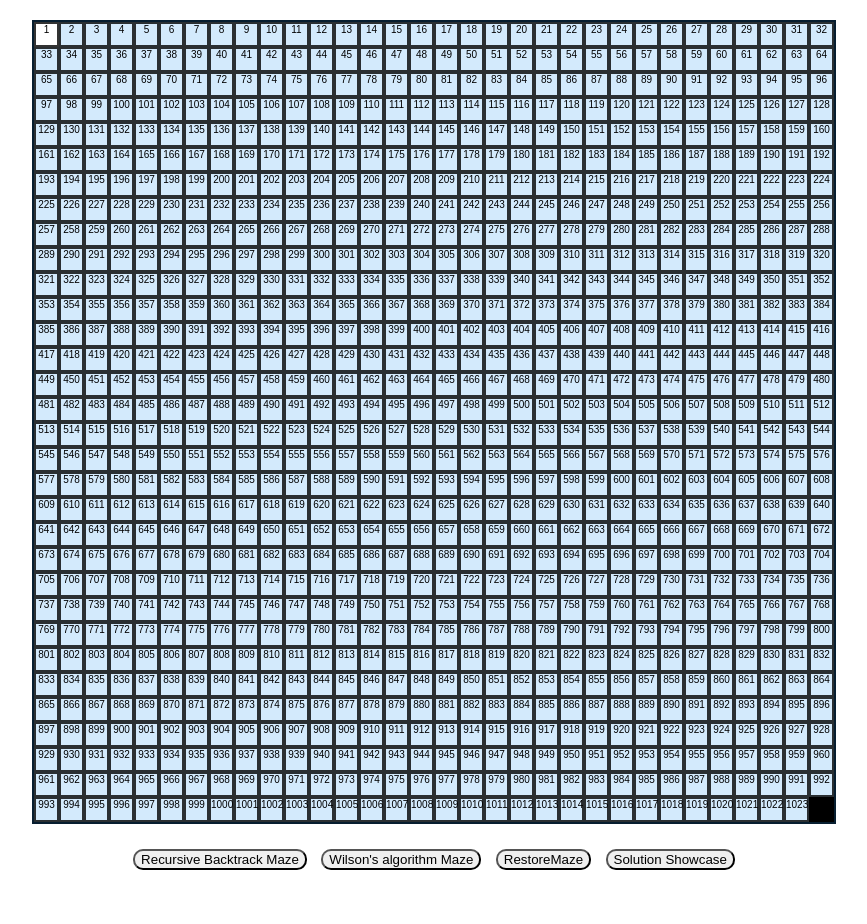
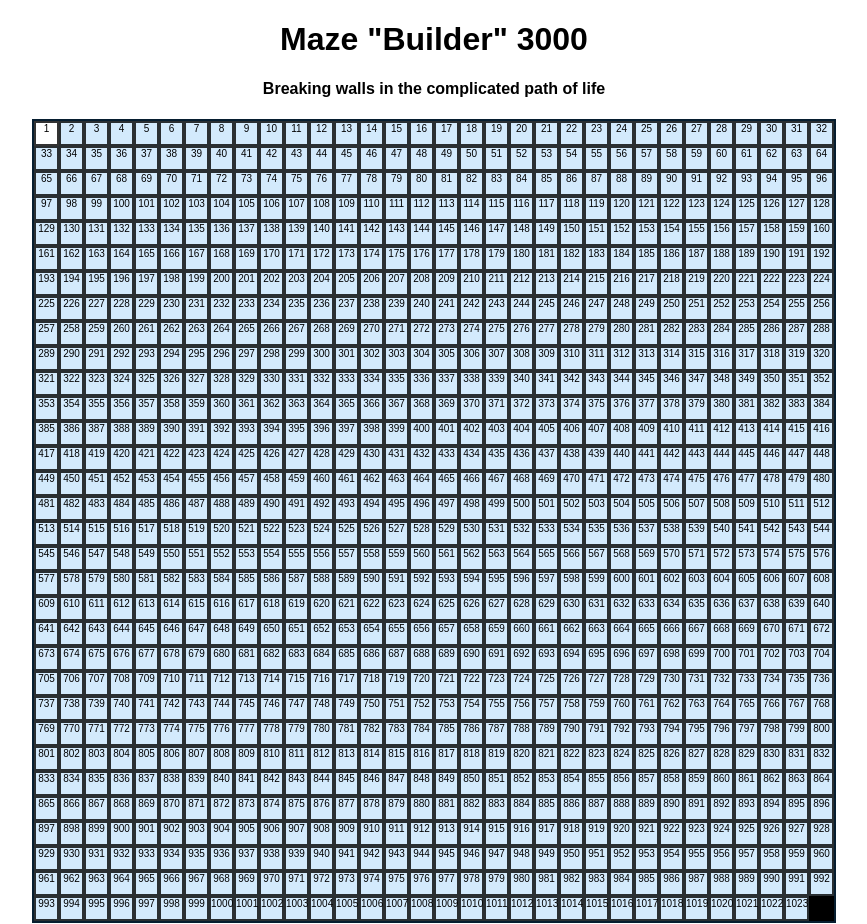
Before and after one commit to MatheusLadeiras/DesafioLabirinto, a plain HTML site: page index.html in a window 1280 px wide. Shown: the top 924 px of the page, without its empty margins (206-1073 px from the left). Before the commit the page ends 875 px from the top, so only its background shows below. Drawn offline with Linux system fonts and the light colour scheme.

Commit message:
WrongWilson

```diff
--- a/index.css
+++ b/index.css
@@ -39,6 +39,18 @@ div[id="1024"] {
   margin: 5px;
 }
 
+header {
+  margin-left: auto;
+  margin-right: auto;
+  width: fit-content;
+}
+
+header h1{
+  margin-left: auto;
+  margin-right: auto;
+  width: fit-content;
+}
+
 * {
   box-sizing: border-box;
 }
--- a/index.html
+++ b/index.html
@@ -5,9 +5,14 @@
     <meta charset="UTF-8"/>
     <title> Maze generator </title>
     <link rel="stylesheet" href="index.css">
+    <link rel="icon" type="image/x-icon" href="faviconMaze.jpg">
 </head>
 
 <body>
+  <header>
+    <h1>Maze "Builder" 3000</h1>
+    <h4>Breaking walls in the complicated path of life</h4>
+  </header>
     <div class="grid-container">
         <div class="grid-item" id="1">1</div>
         <div class="grid-item" id="2">2</div>
--- a/index.js
+++ b/index.js
@@ -214,6 +214,8 @@ function WilsonMazeGenerator() {
 
 //O último número sempre está fechado, tem que ajeitar
 
+//Muitas vezes não tem conexão de um lado pro outro
+
 
 
 //Quando um elemento está cercado de possibilidades que já foram visitadas ao invés de ir até lá e se juntar com oq já existe, ele
```
Also changed, not shown: faviconMaze.jpg (added).
